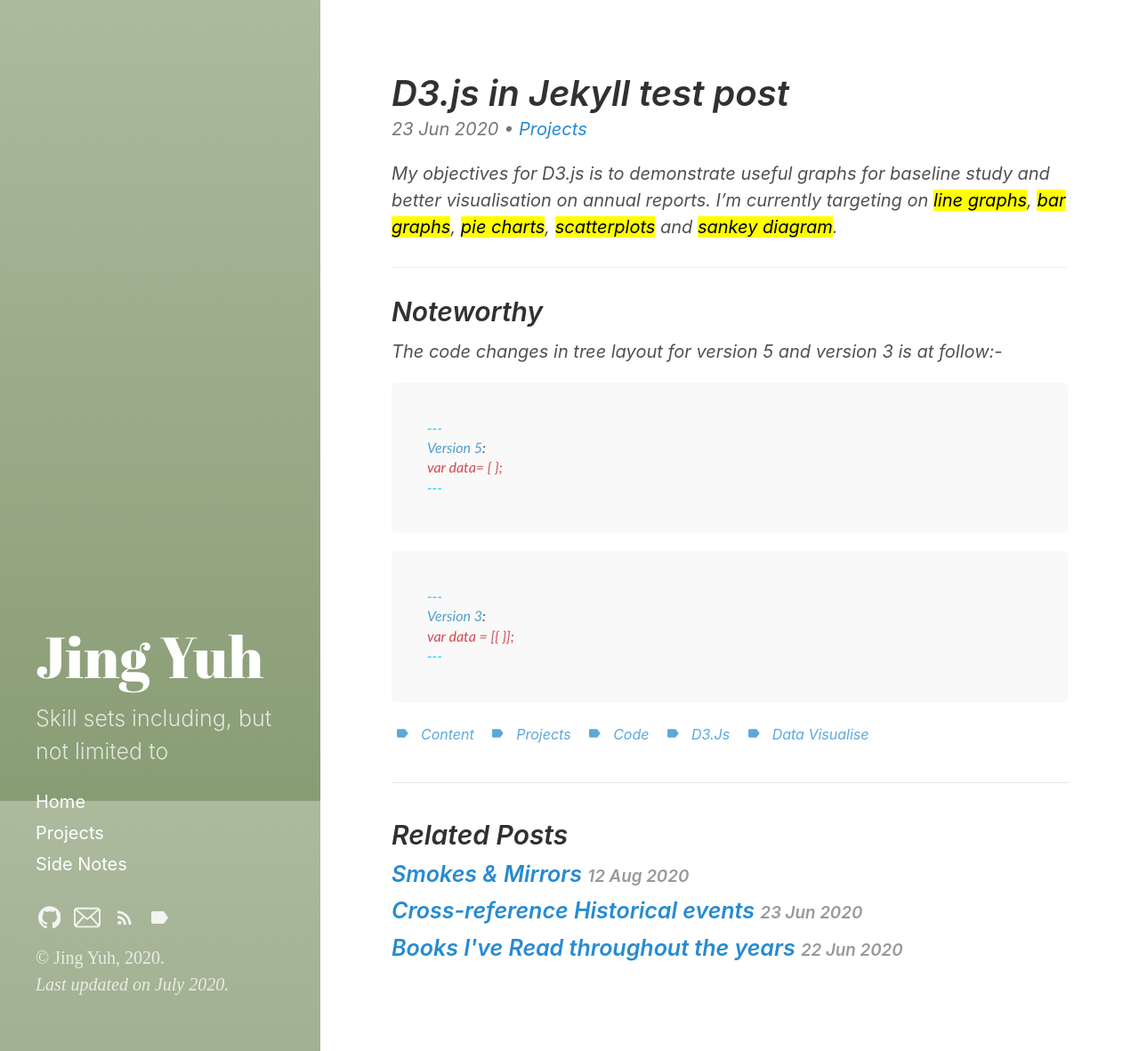
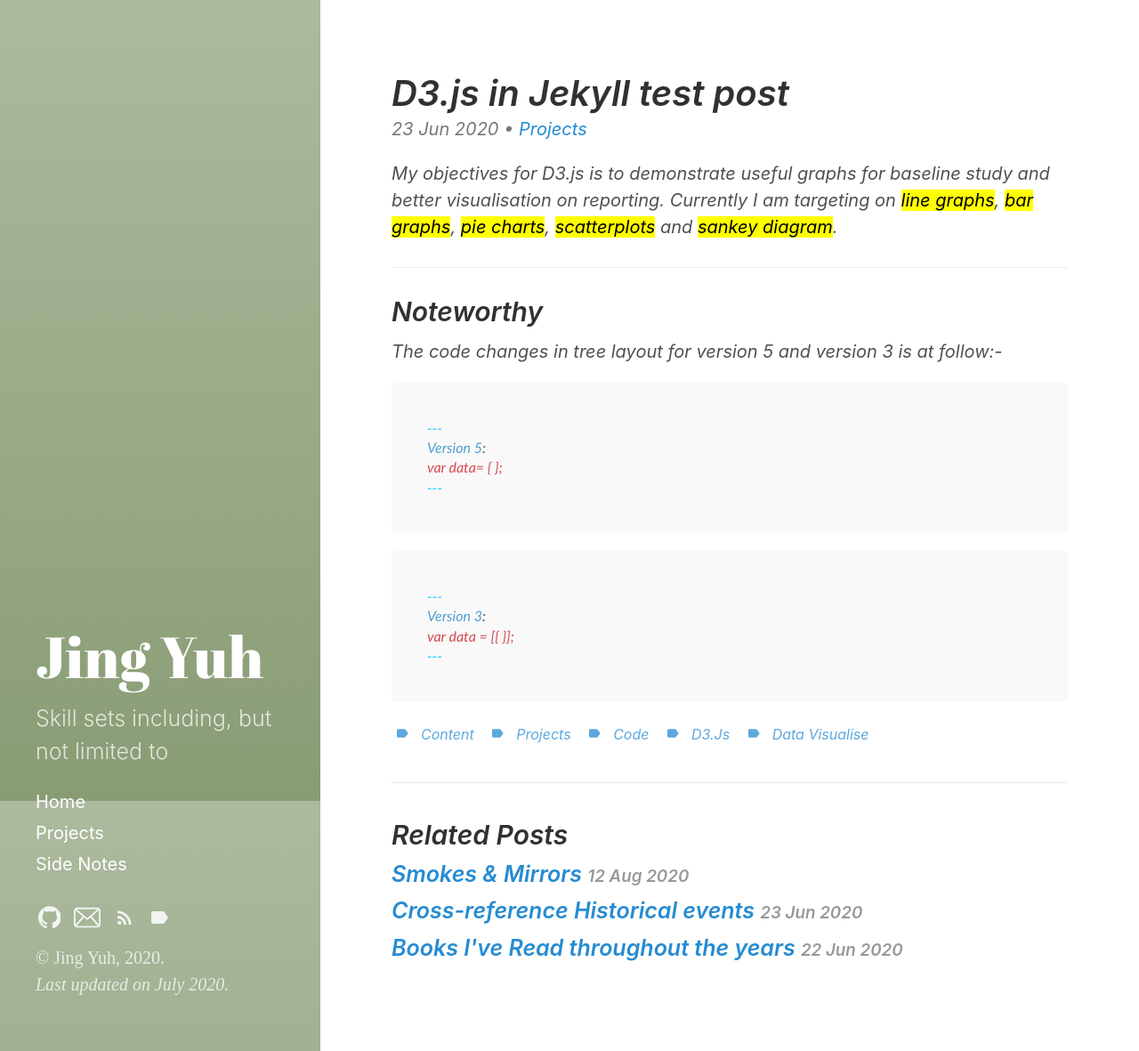
Before and after one commit to jyang123-bit/Website, a Jekyll site: the page built from _posts/2020-06-23-D3.js.md, in a window 1280 px wide and 1181 px high. Shown: the whole window at 89% size. Built offline with Jekyll 4.4.1, drawn with Linux system fonts in a browser that asks for light colours.

Commit message:
Update 2020-06-23-D3.js.md

```diff
--- a/_posts/2020-06-23-D3.js.md
+++ b/_posts/2020-06-23-D3.js.md
@@ -16,7 +16,7 @@
 last_modified_at:
 ---
 
-My objectives for D3.js is to demonstrate useful graphs for baseline study and better visualisation on annual reports. I'm currently targeting on <mark>line graphs</mark>, <mark>bar graphs</mark>, <mark>pie charts</mark>, <mark>scatterplots</mark> and <mark>sankey diagram</mark>.
+My objectives for D3.js is to demonstrate useful graphs for baseline study and better visualisation on reporting. Currently I am targeting on <mark>line graphs</mark>, <mark>bar graphs</mark>, <mark>pie charts</mark>, <mark>scatterplots</mark> and <mark>sankey diagram</mark>.
 
 ---
 
```
